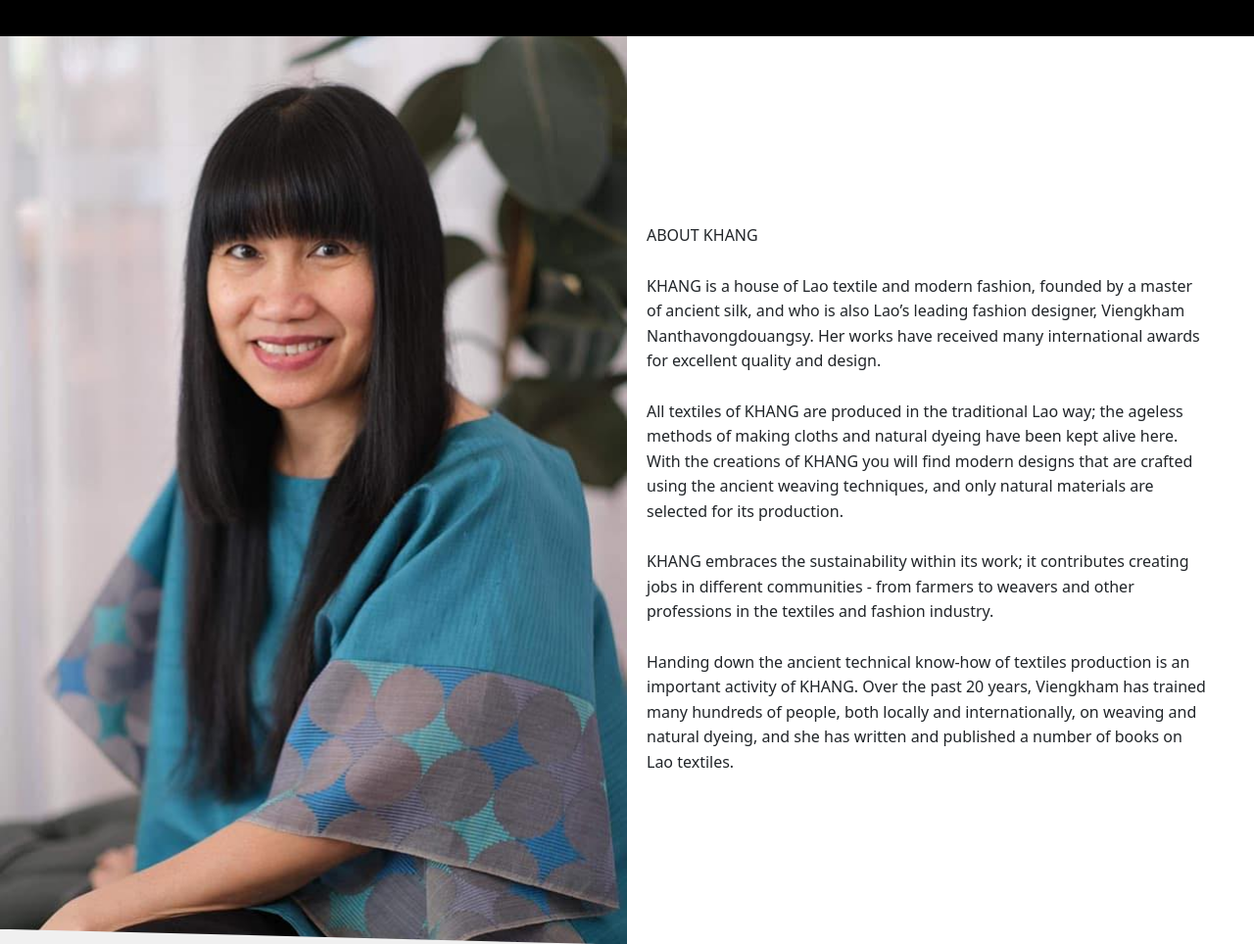
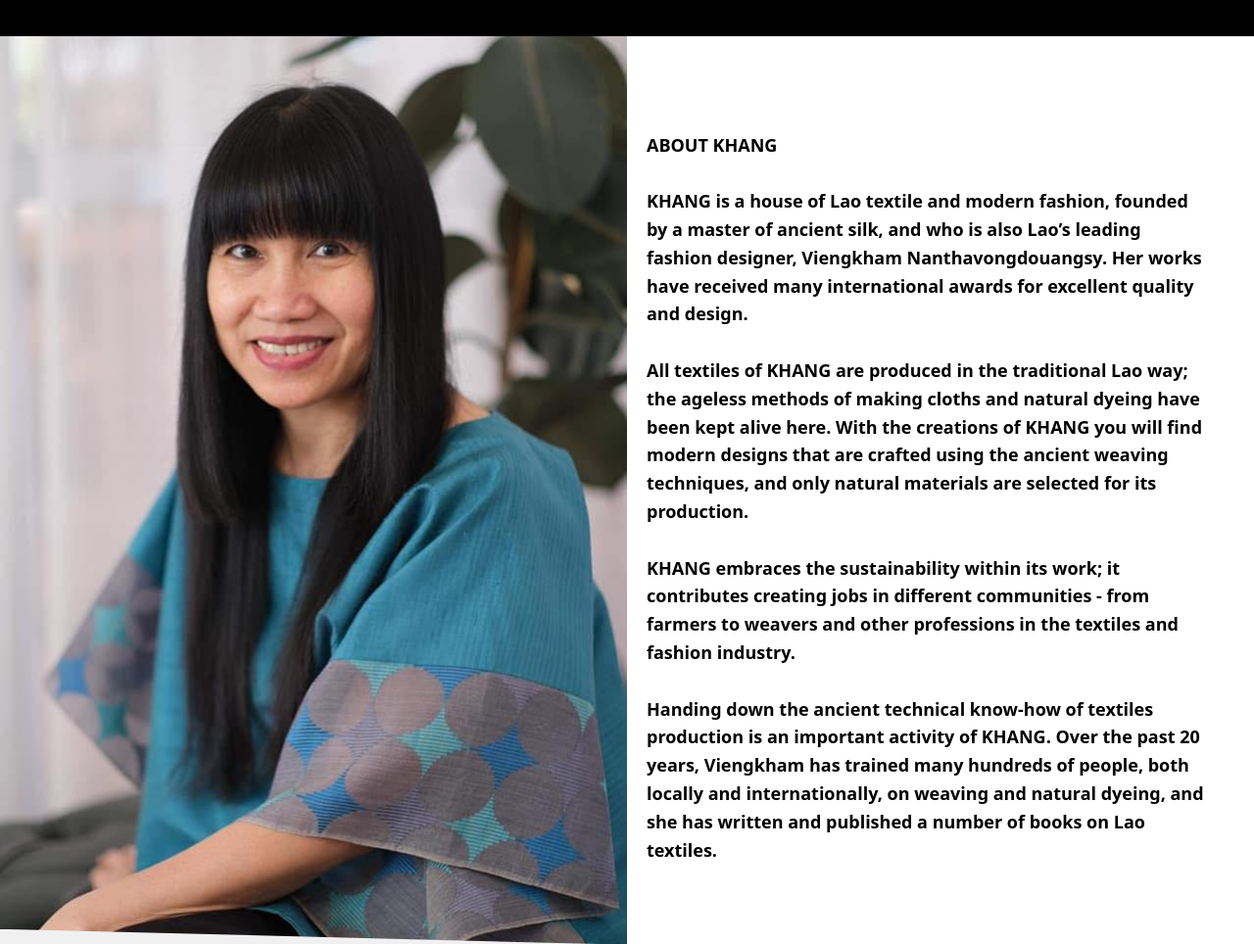
Before and after one commit to khang780/khangwebsite, a plain HTML site: page index.html in a window 1280 px wide. Shown: the part 760-1724 px from the top of the page at 98% size. Drawn offline with nearby package versions, Linux system fonts and the light colour scheme.

Commit message:
Update style.css

```diff
--- a/style.css
+++ b/style.css
@@ -191,6 +191,13 @@ nav{
 .menuItem a {
   text-decoration: none;
   color: inherit; /* This keeps the link color same as the h3 text */
+}
+
+.aboutUsText p:first-of-type {
+  font-weight: bold;
+  font-size: 18px; /* Highlight the first paragraph (title) */
+  color: black; /* Use a unique color for emphasis */
+  margin-bottom: 20px;
 }
 
 .slider {
```
